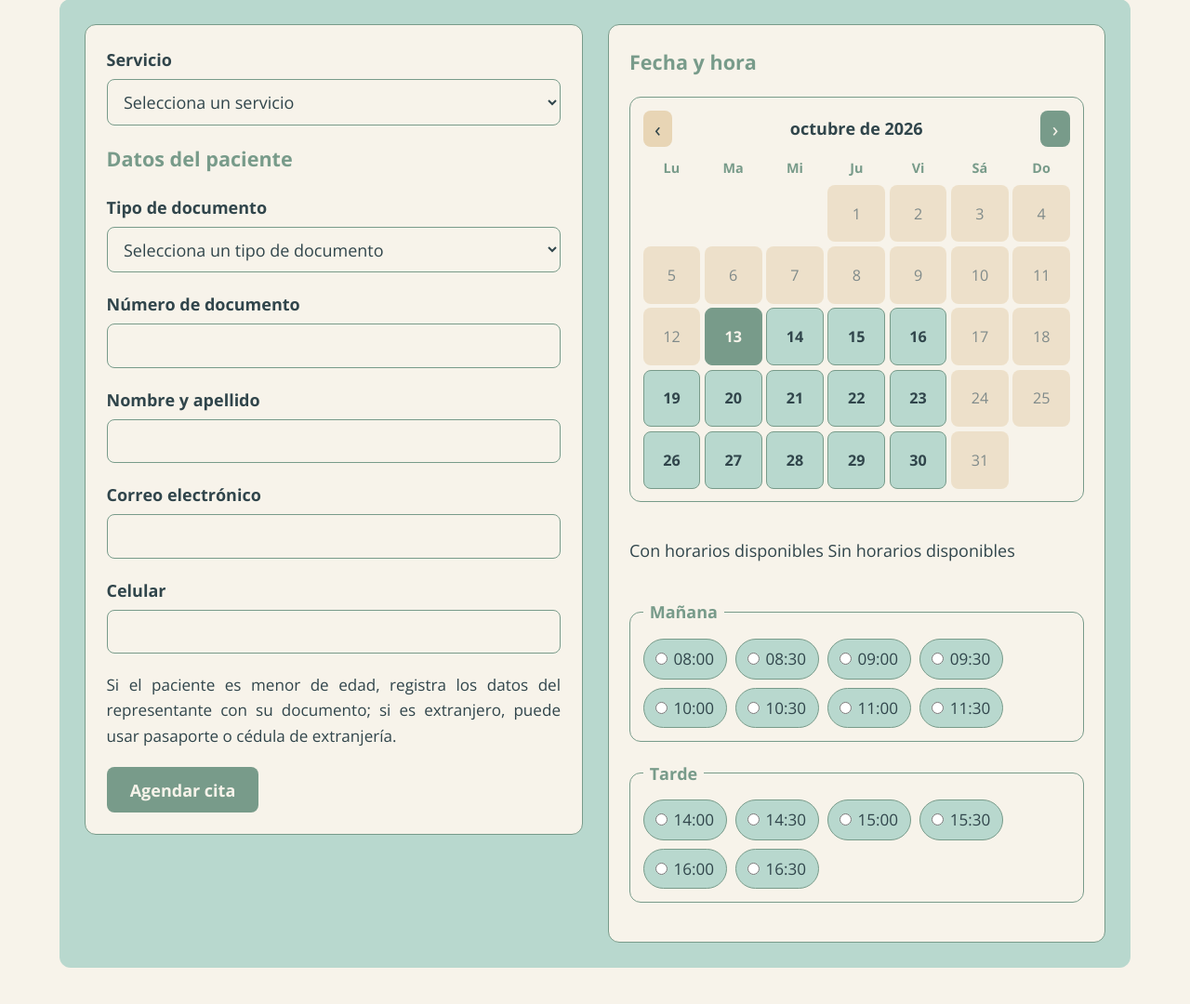
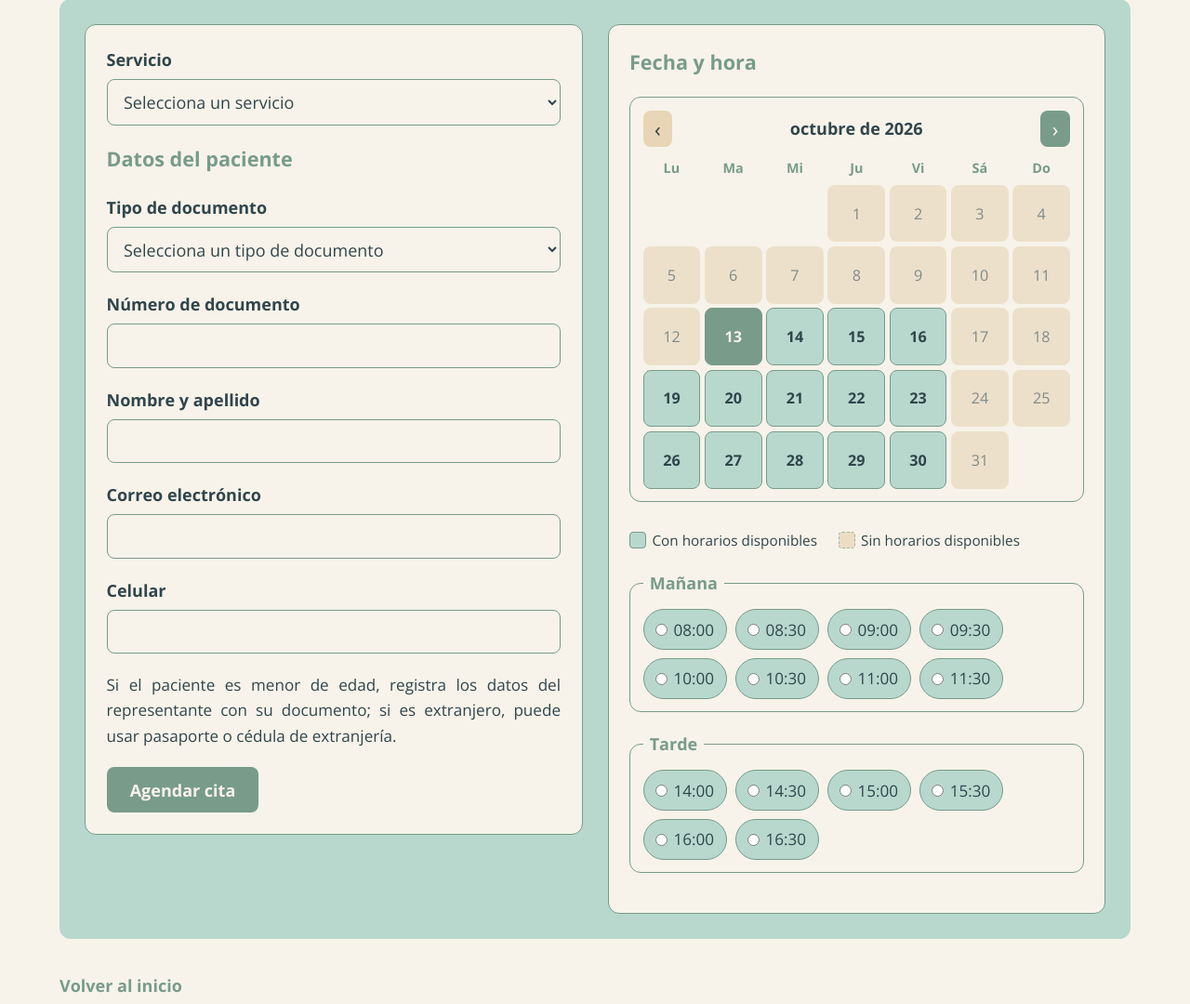
Before and after one commit to jazluz-colven/consultorio-psicologico, a Flask app: page /citas in a window 1280 px wide. Shown: the part 212-1292 px from the top of the page at 93% size. Run offline with Flask 3, Linux system fonts and the light colour scheme; data that the repository does not hold is empty; some libraries are stand-ins or nearby versions.

Commit message:
feat(HU-005): add is-full day, taken hour and calendar legend styles to main.css

```diff
--- a/static/css/main.css
+++ b/static/css/main.css
@@ -573,10 +573,52 @@ a:focus {
     cursor: not-allowed;
 }
 
+.appointment__calendar-day.is-full {
+    background-color: var(--color-support);
+    color: var(--color-text);
+    text-decoration: line-through;
+    opacity: 0.7;
+    cursor: not-allowed;
+}
+
 .appointment__calendar-day.is-selected {
     background-color: var(--color-primary);
     color: var(--color-background);
     border-color: var(--color-primary);
+}
+
+.appointment__calendar-legend {
+    display: flex;
+    flex-wrap: wrap;
+    gap: 0.5rem 1.25rem;
+    margin: 0.5rem 0 0;
+    font-size: 0.85rem;
+    color: var(--color-text);
+}
+
+.appointment__legend-item {
+    display: inline-flex;
+    align-items: center;
+    gap: 0.35rem;
+}
+
+.appointment__legend-item::before {
+    content: "";
+    display: inline-block;
+    width: 0.9rem;
+    height: 0.9rem;
+    border-radius: 4px;
+    border: 1px solid var(--color-primary);
+}
+
+.appointment__legend-item--free::before {
+    background-color: var(--color-secondary);
+}
+
+.appointment__legend-item--full::before {
+    background-color: var(--color-support);
+    border-style: dashed;
+    opacity: 0.7;
 }
 
 .appointment__hours-block {
@@ -619,6 +661,26 @@ a:focus {
 .appointment__hour-input {
     margin: 0;
     accent-color: var(--color-accent);
+}
+
+.appointment__hour--taken {
+    background-color: var(--color-support);
+    border-color: var(--color-text);
+    color: var(--color-text);
+    opacity: 0.75;
+    text-decoration: line-through;
+    cursor: not-allowed;
+}
+
+.appointment__hour-badge {
+    padding: 0.05rem 0.45rem;
+    font-size: 0.75rem;
+    font-weight: bold;
+    color: var(--color-background);
+    background-color: var(--color-accent);
+    border-radius: 999px;
+    text-decoration: none;
+    line-height: 1.4;
 }
 
 .appointment__label {
```
